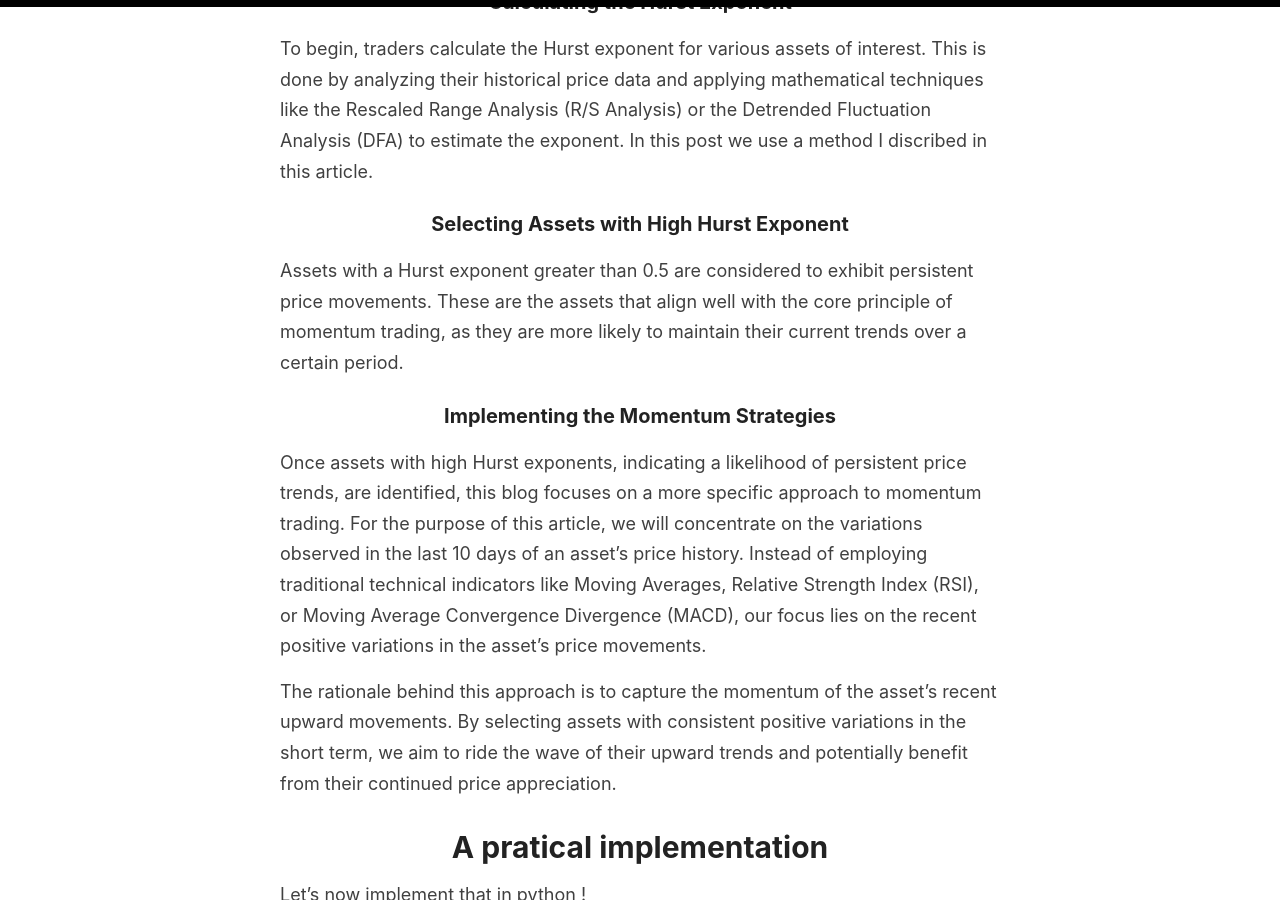
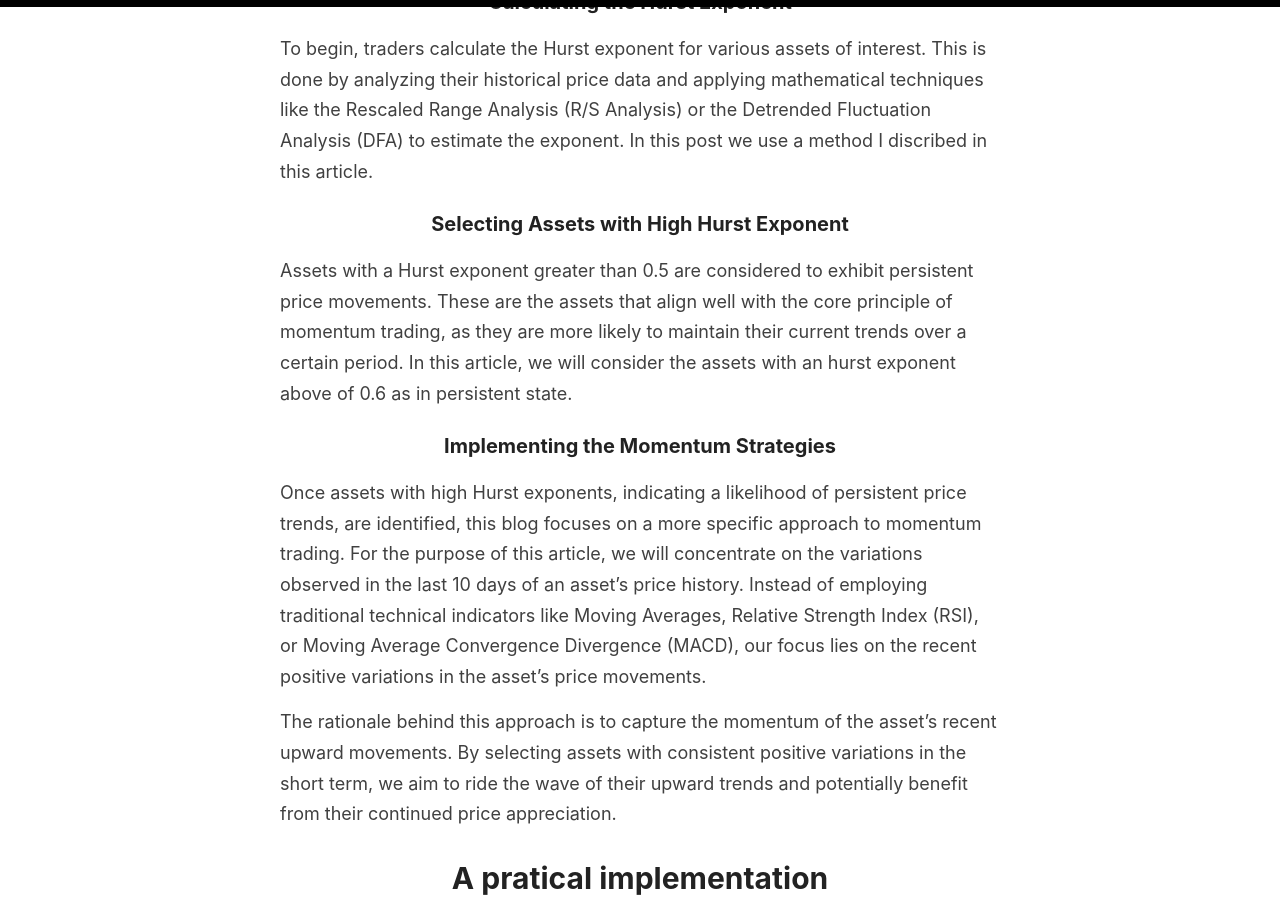
Before and after one commit to Zaltarba/blog, a Jekyll site: the page built from _posts/2023-07-21-MomentumTrading.md, in a window 1280 px wide and 900 px high, scrolled down 2276 px. Built offline with Jekyll 4.4.1, drawn with Linux system fonts in a browser that asks for light colours.

Commit message:
Update 2023-07-21-MomentumTrading.md

```diff
--- a/_posts/2023-07-21-MomentumTrading.md
+++ b/_posts/2023-07-21-MomentumTrading.md
@@ -45,7 +45,7 @@ To begin, traders calculate the Hurst exponent for various assets of interest. T
 
 ### Selecting Assets with High Hurst Exponent
 
-Assets with a Hurst exponent greater than 0.5 are considered to exhibit persistent price movements. These are the assets that align well with the core principle of momentum trading, as they are more likely to maintain their current trends over a certain period.
+Assets with a Hurst exponent greater than 0.5 are considered to exhibit persistent price movements. These are the assets that align well with the core principle of momentum trading, as they are more likely to maintain their current trends over a certain period. In this article, we will consider the assets with an hurst exponent above of 0.6 as in persistent state.
 
 ### Implementing the Momentum Strategies
 
```
